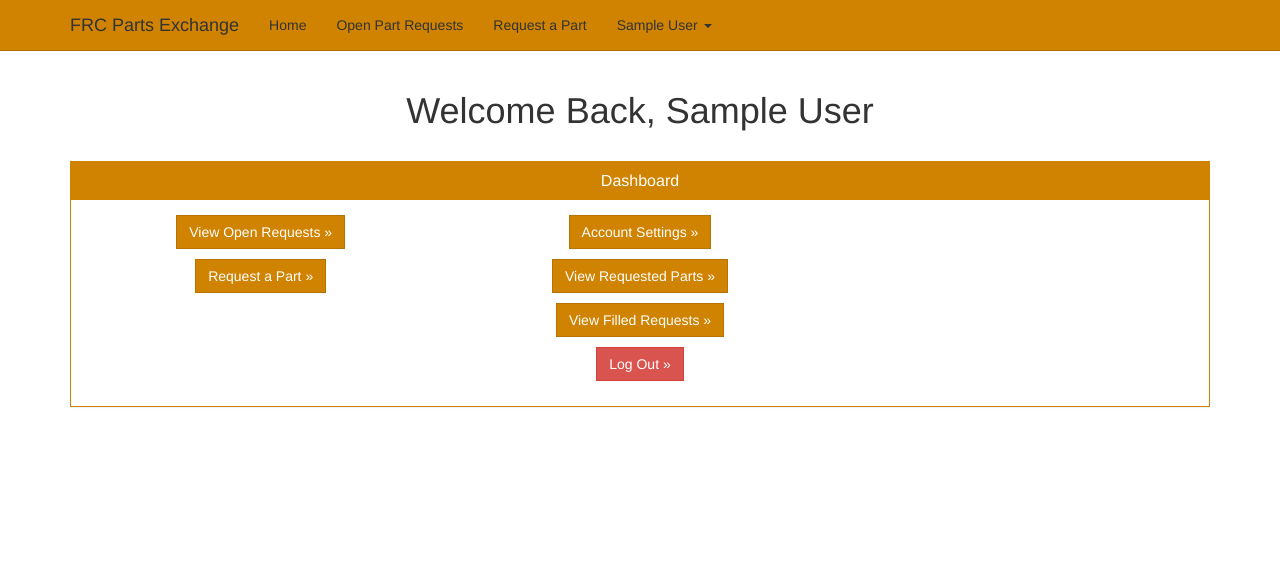
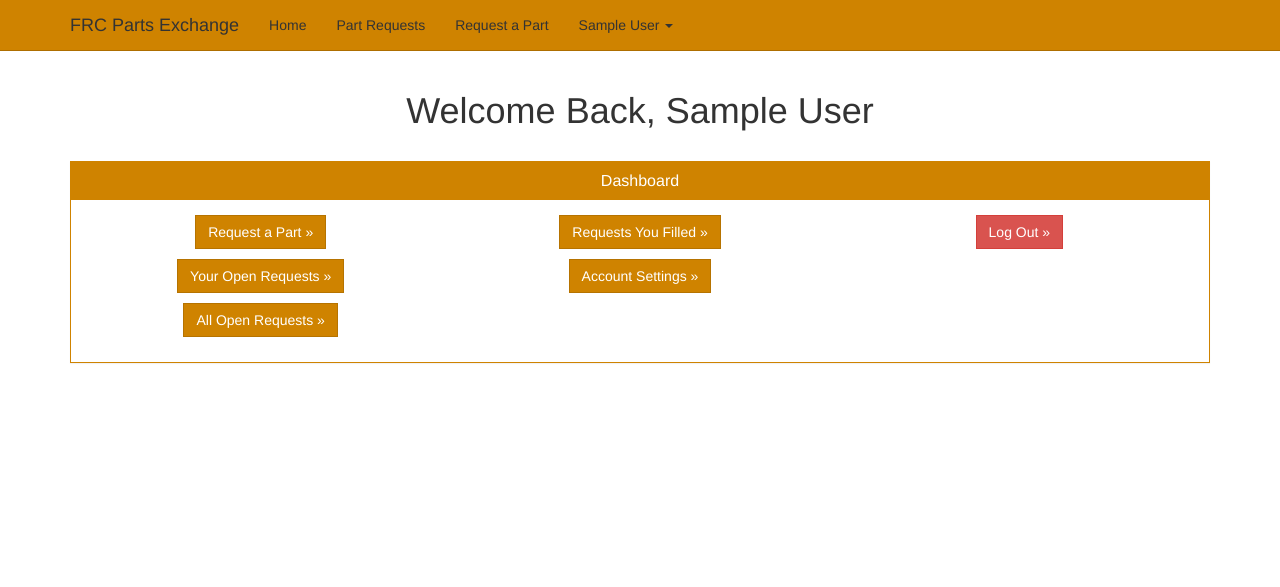
Before and after one commit to FRC3184/partexchange, a PHP site: page /index.php in a window 1280 px wide. Shown: the top 587 px of the page. Run offline with PHP 8.4, Linux system fonts and the light colour scheme; the visitor is signed in with stand-in values (Sample User, id 1); some libraries are stand-ins or nearby versions.

Commit message:
Minor UI changes
Reorder columns and rename items to be more clear

```diff
--- a/index.php
+++ b/index.php
@@ -44,13 +44,15 @@
       <div class="panel-body">
         <div class="row">
           <div class="col-sm-4">
-            <p><a class="btn btn-primary" href="/parts/index.php" role="button">View Open Requests &raquo;</a></p>
             <p><a class="btn btn-primary" href="/parts/request.php" role="button">Request a Part &raquo;</a></p>
+            <p><a class="btn btn-primary" href="/parts/index.php?team=<?php echo $_SESSION['teamID']; ?>" role="button">Your Open Requests &raquo;</a></p>
+            <p><a class="btn btn-primary" href="/parts/index.php" role="button">All Open Requests &raquo;</a></p>
           </div>
           <div class="col-sm-4">
+            <p><a class="btn btn-primary" href="/account/history.php?opt=filled" role="button">Requests You Filled &raquo;</a></p>
             <p><a class="btn btn-primary" href="/account/index.php" role="button">Account Settings &raquo;</a></p>
-            <p><a class="btn btn-primary" href="/account/history.php?opt=req" role="button">View Requested Parts &raquo;</a></p>
-            <p><a class="btn btn-primary" href="/account/history.php?opt=filled" role="button">View Filled Requests &raquo;</a></p>
+          </div>
+          <div class="col-sm-4">
             <p><a class="btn btn-danger" href="/account/logout.php" role="button">Log Out &raquo;</a></p>
           </div>
         </div>
--- a/lib/navbar.php
+++ b/lib/navbar.php
@@ -13,7 +13,7 @@
     <div class="navbar-collapse collapse">
       <ul class="nav navbar-nav">
         <li><a href="/">Home</a></li>
-        <li><a href="/parts/">Open Part Requests</a></li>
+        <li><a href="/parts/">Part Requests</a></li>
         <li><a href="/parts/request.php">Request a Part</a></li>
         <?php
         include("vars.php");
@@ -23,7 +23,7 @@
                   <ul class="dropdown-menu">
                     <li><a href="/account/">Account</a></li>
                     <li><a href="/account/history.php?opt=req">Your Requested Parts</a></li>
-                    <li><a href="/account/history.php?opt=filled">Your Filled Requests</a></li>
+                    <li><a href="/account/history.php?opt=filled">Requests You Filled</a></li>
                     <li class="divider"></li>
                     <li><a href="/account/logout.php">Log Out</a></li>
                   </ul>
```
